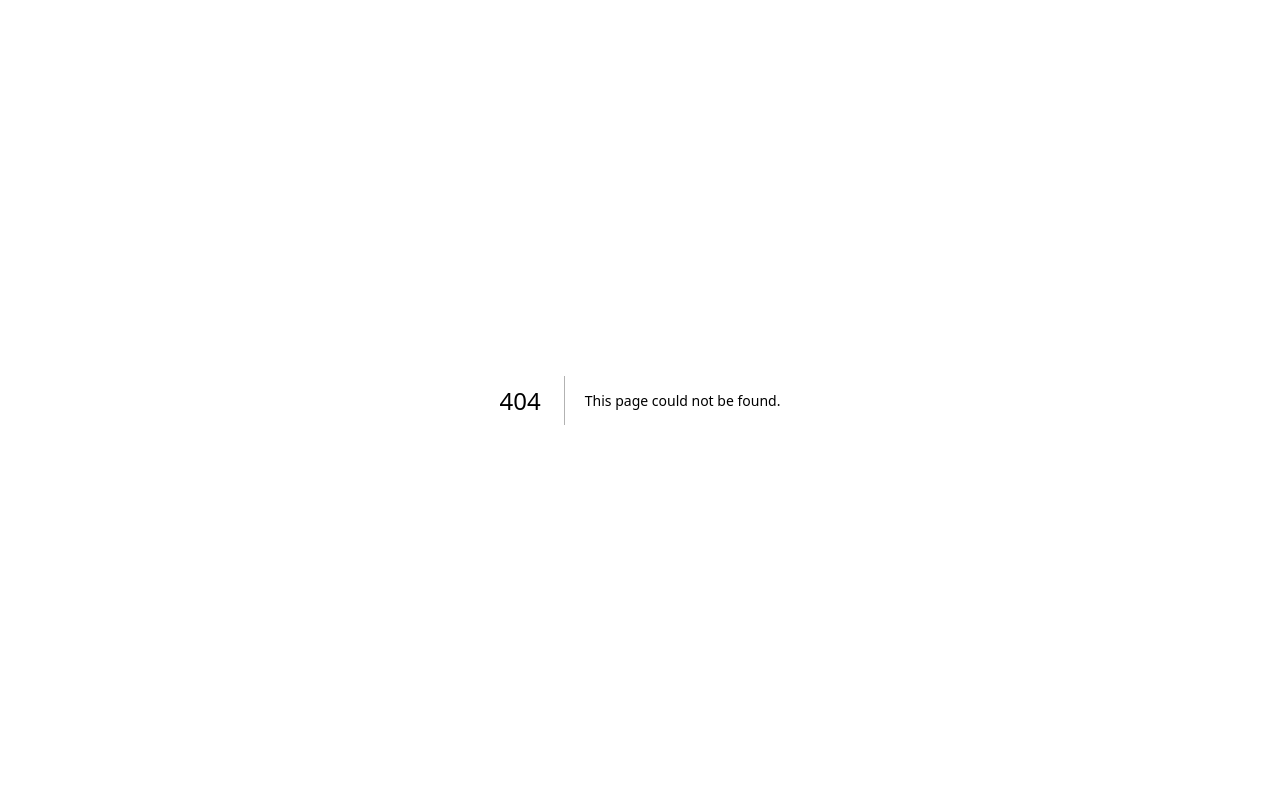
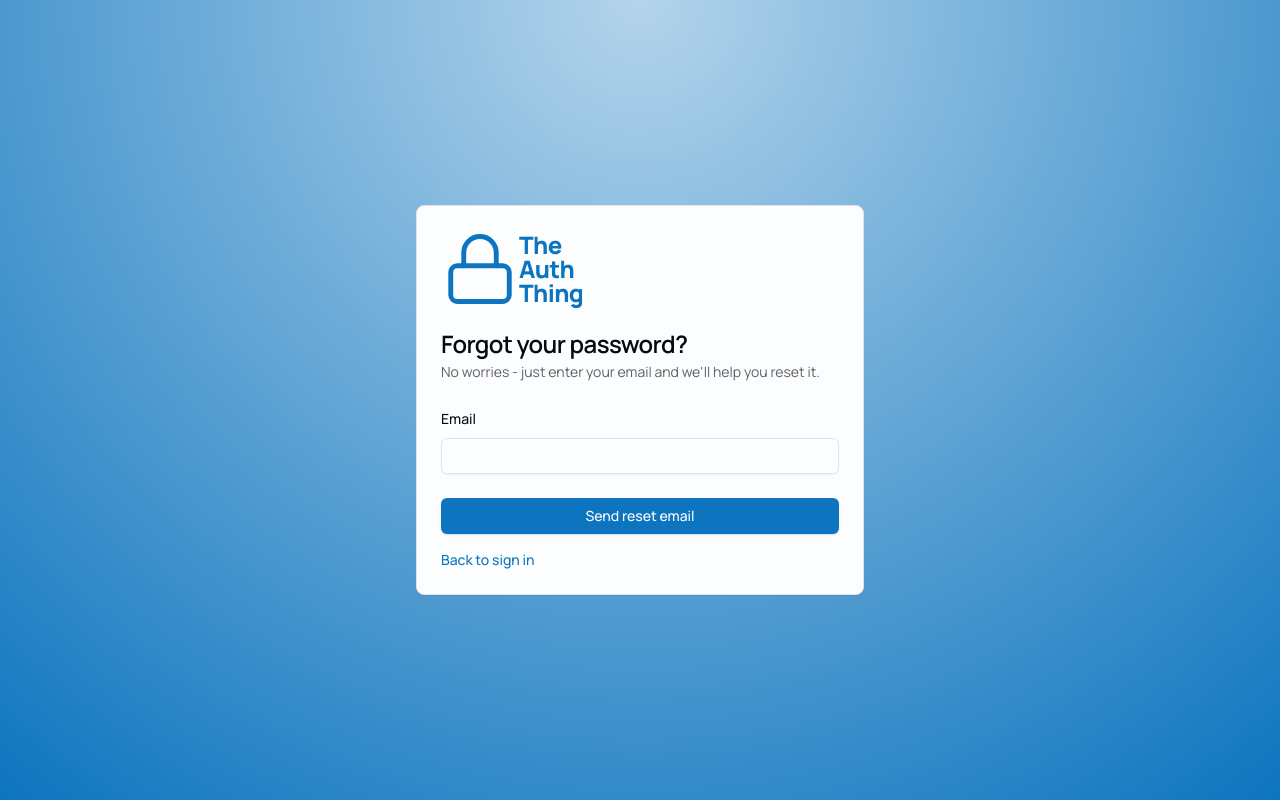
Before and after one commit to TheOmer77/authjs-test, a Next.js app: page /auth/reset in a window 1280 px wide. Before the commit this address had no page. Built offline with nearby package versions, Linux system fonts and the light colour scheme.

Commit message:
Add password reset page & action

```diff
--- /dev/null
+++ b/src/actions/reset.ts
@@ -0,0 +1,22 @@
+'use server';
+
+import { getUser } from '@/db/user';
+import { resetSchema, type ResetValues } from '@/schemas/auth';
+
+export const reset = async (
+  values: ResetValues
+): Promise<{ success: true } | { success: false; error: string }> => {
+  const validatedValues = resetSchema.safeParse(values);
+  if (!validatedValues.success)
+    return { success: false, error: validatedValues.error.message };
+
+  const { email } = validatedValues.data;
+
+  const existingUser = await getUser({ email });
+  if (!existingUser)
+    return { success: false, error: 'A user with this email does not exist.' };
+
+  // TODO: Generate reset token & send email
+
+  return { success: true };
+};
--- /dev/null
+++ b/src/app/auth/reset/page.tsx
@@ -0,0 +1,16 @@
+import { CardDescription, CardHeader, CardTitle } from '@/components/ui/Card';
+import { ResetForm } from '@/components/auth/ResetForm';
+
+const ResetPage = () => (
+  <>
+    <CardHeader>
+      <CardTitle>Forgot your password?</CardTitle>
+      <CardDescription>
+        No worries - just enter your email and we&apos;ll help you reset it.
+      </CardDescription>
+    </CardHeader>
+    <ResetForm />
+  </>
+);
+
+export default ResetPage;
--- /dev/null
+++ b/src/components/auth/ResetForm.tsx
@@ -0,0 +1,79 @@
+'use client';
+
+import { useState, useTransition } from 'react';
+import { useForm } from 'react-hook-form';
+import { zodResolver } from '@hookform/resolvers/zod';
+import { OctagonAlertIcon } from 'lucide-react';
+
+import { FooterLink } from './FooterLink';
+import { Alert, AlertText } from '@/components/ui/Alert';
+import { Button } from '@/components/ui/Button';
+import { CardContent, CardFooter } from '@/components/ui/Card';
+import {
+  Form,
+  FormControl,
+  FormField,
+  FormItem,
+  FormLabel,
+  FormMessage,
+} from '@/components/ui/Form';
+import { Input } from '@/components/ui/Input';
+import { reset } from '@/actions/reset';
+import { resetSchema, type ResetValues } from '@/schemas/auth';
+
+export const ResetForm = () => {
+  const [error, setError] = useState<string | null>(null);
+  const [isPending, startTransition] = useTransition();
+
+  const form = useForm<ResetValues>({
+    resolver: zodResolver(resetSchema),
+    defaultValues: { email: '' },
+  });
+
+  const handleSubmit = (values: ResetValues) => {
+    setError(null);
+
+    startTransition(async () => {
+      const res = await reset(values);
+      // if (!res.success) return setError(res.error);
+    });
+  };
+
+  return (
+    <Form {...form}>
+      <form onSubmit={form.handleSubmit(handleSubmit)}>
+        <CardContent className='[&>:not(:last-child)]:mb-2'>
+          <FormField
+            control={form.control}
+            name='email'
+            render={({ field }) => (
+              <FormItem>
+                <FormLabel>Email</FormLabel>
+                <FormControl>
+                  <Input {...field} type='email' disabled={isPending} />
+                </FormControl>
+                <FormMessage />
+              </FormItem>
+            )}
+          />
+          {error && (
+            <Alert variant='destructive' className='mt-4'>
+              <OctagonAlertIcon />
+              <AlertText>{error}</AlertText>
+            </Alert>
+          )}
+        </CardContent>
+        <CardFooter className='flex-col items-start gap-4'>
+          <Button type='submit' className='w-full' disabled={isPending}>
+            Send reset email
+          </Button>
+          <FooterLink
+            text='Back to sign in'
+            href='/auth/sign-in'
+            disabled={isPending}
+          />
+        </CardFooter>
+      </form>
+    </Form>
+  );
+};
--- a/src/config/routes.ts
+++ b/src/config/routes.ts
@@ -1,5 +1,10 @@
 export const publicRoutes = ['/', '/auth/new-verification'];
-export const authRoutes = ['/auth/sign-in', '/auth/sign-up', '/auth/error'];
+export const authRoutes = [
+  '/auth/sign-in',
+  '/auth/sign-up',
+  '/auth/error',
+  '/auth/reset',
+];
 
 export const API_AUTH_PREFIX = '/api/auth';
 export const DEFAULT_SIGNIN_REDIRECT = '/settings';
--- a/src/schemas/auth.ts
+++ b/src/schemas/auth.ts
@@ -19,3 +19,6 @@ export const signUpSchema = z.object({
   name: z.string().min(1, { message: 'Name is required.' }),
 });
 export type SignUpValues = z.infer<typeof signUpSchema>;
+
+export const resetSchema = z.object({ email });
+export type ResetValues = z.infer<typeof resetSchema>;
```
